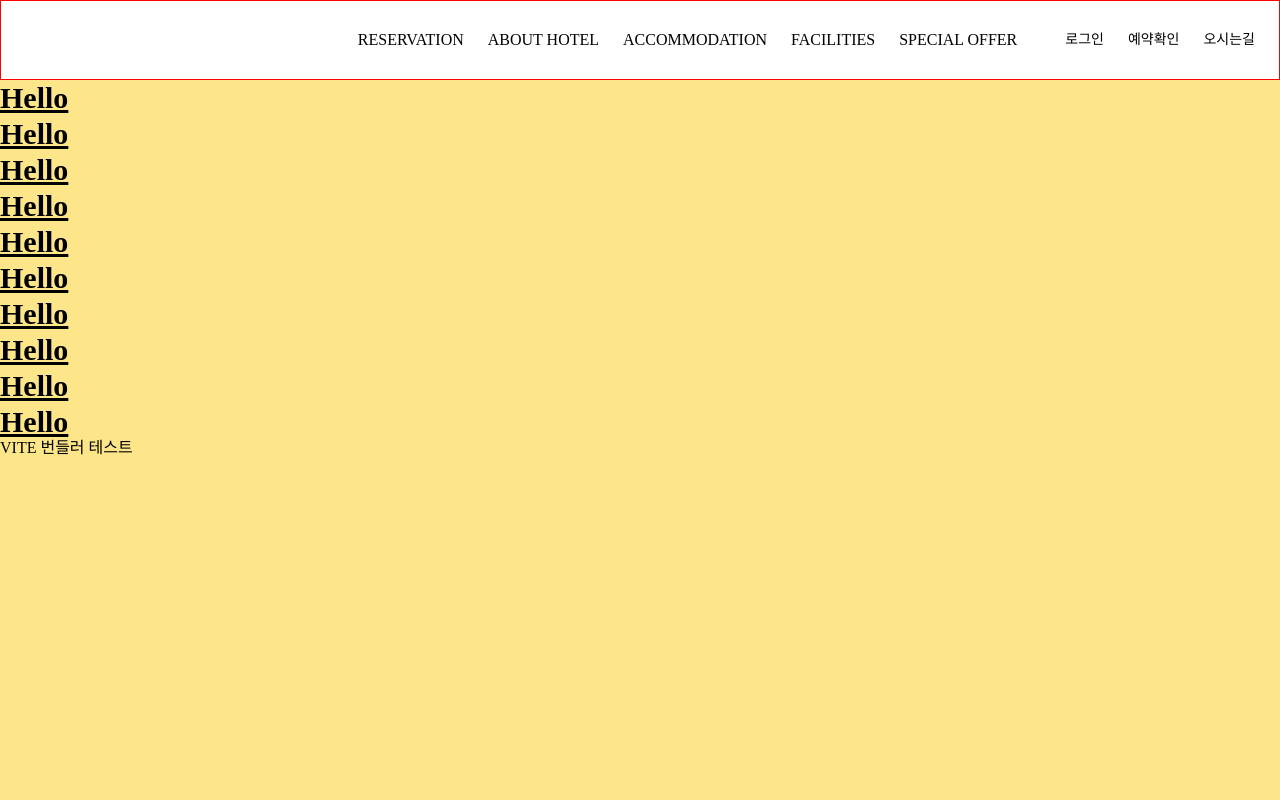
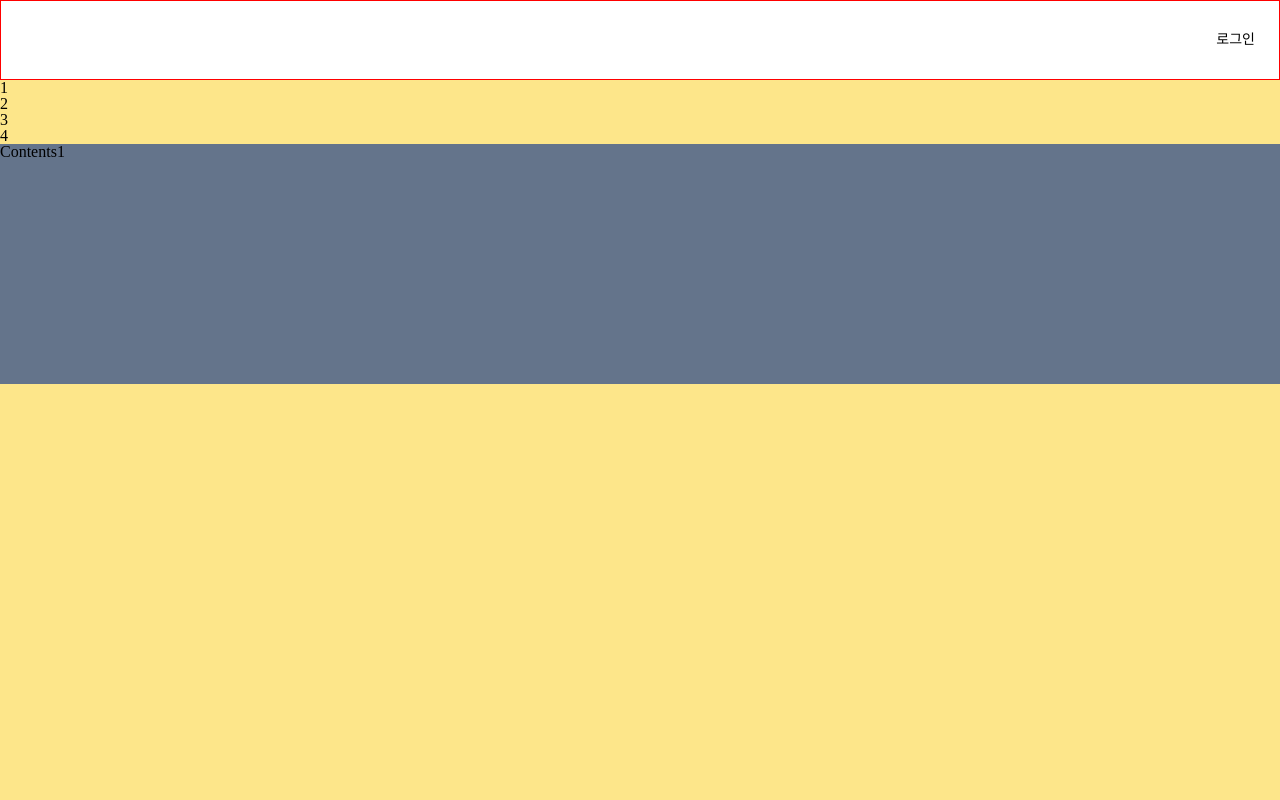
Before and after one commit to AustinHyoung/Oauth2-, a React (Vite) app: page / in a window 1280 px wide. Shown: the top 800 px of the page. Built offline with nearby package versions, Linux system fonts and the light colour scheme.

Commit message:
scroll snap

```diff
--- a/src/layout/Header.tsx
+++ b/src/layout/Header.tsx
@@ -7,28 +7,8 @@ const Header = () => {
     <header>
       <BrowserView>
         <div className="flex justify-end h-20" style={{ border: '1px solid red' }}>
-          <ul className="flex justify-center items-center mx-3">
-            <li className="mx-3 py-4 cursor-pointer">
-              <Link to="/reservation">RESERVATION</Link>
-            </li>
-            <li className="mx-3 py-4 cursor-pointer">
-              <Link to="/reservation">ABOUT HOTEL</Link>
-            </li>
-            <li className="mx-3 py-4 cursor-pointer">
-              <Link to="/reservation">ACCOMMODATION</Link>
-            </li>
-            <li className="mx-3 py-4 cursor-pointer">
-              <Link to="/reservation">FACILITIES</Link>
-            </li>
-            <li className="mx-3 py-4 cursor-pointer">
-              <Link to="/reservation">SPECIAL OFFER</Link>
-            </li>
-          </ul>
-
           <ul className="flex justify-end items-center text-sm mx-3">
             <li className="mx-3 py-4 cursor-pointer">로그인</li>
-            <li className="mx-3 py-4 cursor-pointer">예약확인</li>
-            <li className="mx-3 py-4 cursor-pointer">오시는길</li>
           </ul>
         </div>
       </BrowserView>
--- a/src/layout/Layout.tsx
+++ b/src/layout/Layout.tsx
@@ -7,10 +7,10 @@ const Layout = () => {
   return (
     <div className="h-full">
       <Header />
-      <main className="min-h-full pb-12 bg-amber-200">
+      <main className="min-h-full bg-amber-200 overflow-auto">
         <Outlet />
       </main>
-      <Footer />
+      {/* <Footer /> */}
     </div>
   );
 };
--- a/src/pages/Main.tsx
+++ b/src/pages/Main.tsx
@@ -5,17 +5,24 @@ import { Link } from 'react-router-dom';
 const Main = () => {
   return (
     <>
-      <div className="">
-        <div className="">
-          {Array(10)
-            .fill(1)
-            .map((v, i) => {
-              return <h1 className="text-3xl font-bold underline">Hello</h1>;
-            })}
-          <Link to="/about">
-            <div>VITE 번들러 테스트</div>
-          </Link>
+      <div className="snap-mandatory snap-y">
+        <div>1</div>
+        <div>2</div>
+        <div>3</div>
+        <div>4</div>
+        {/* <div className="snap-center h-screen bg-green-50">
+          <div className="">Contents1</div>
         </div>
+        <div className="snap-center h-screen bg-yellow-50">Contents2</div>
+        <div className="snap-center h-screen bg-blue-50">Contents3</div>
+        <div className="snap-center h-screen bg-red-50">Contents4</div> */}
+      </div>
+      <div className="overflow-y-scroll h-60 snap-mandatory snap-y">
+        <div className="h-60 bg-slate-500 snap-center">Contents1</div>
+        <div className="h-60 bg-slate-600 snap-center">Contents1</div>
+        <div className="h-60 bg-slate-700 snap-center">Contents1</div>
+        <div className="h-60 bg-slate-800 snap-center">Contents1</div>
+        <div className="h-60 bg-slate-900 snap-center">Contents1</div>
       </div>
     </>
   );
```
